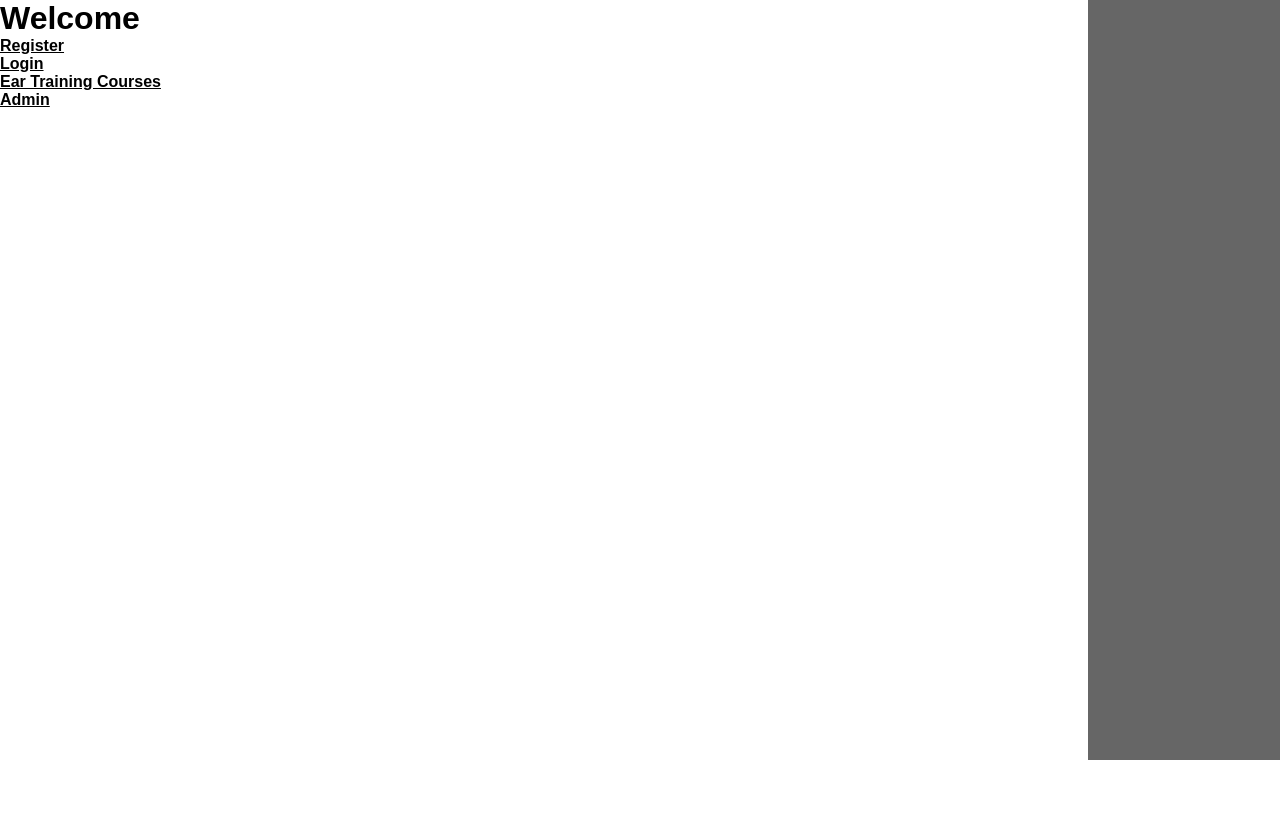
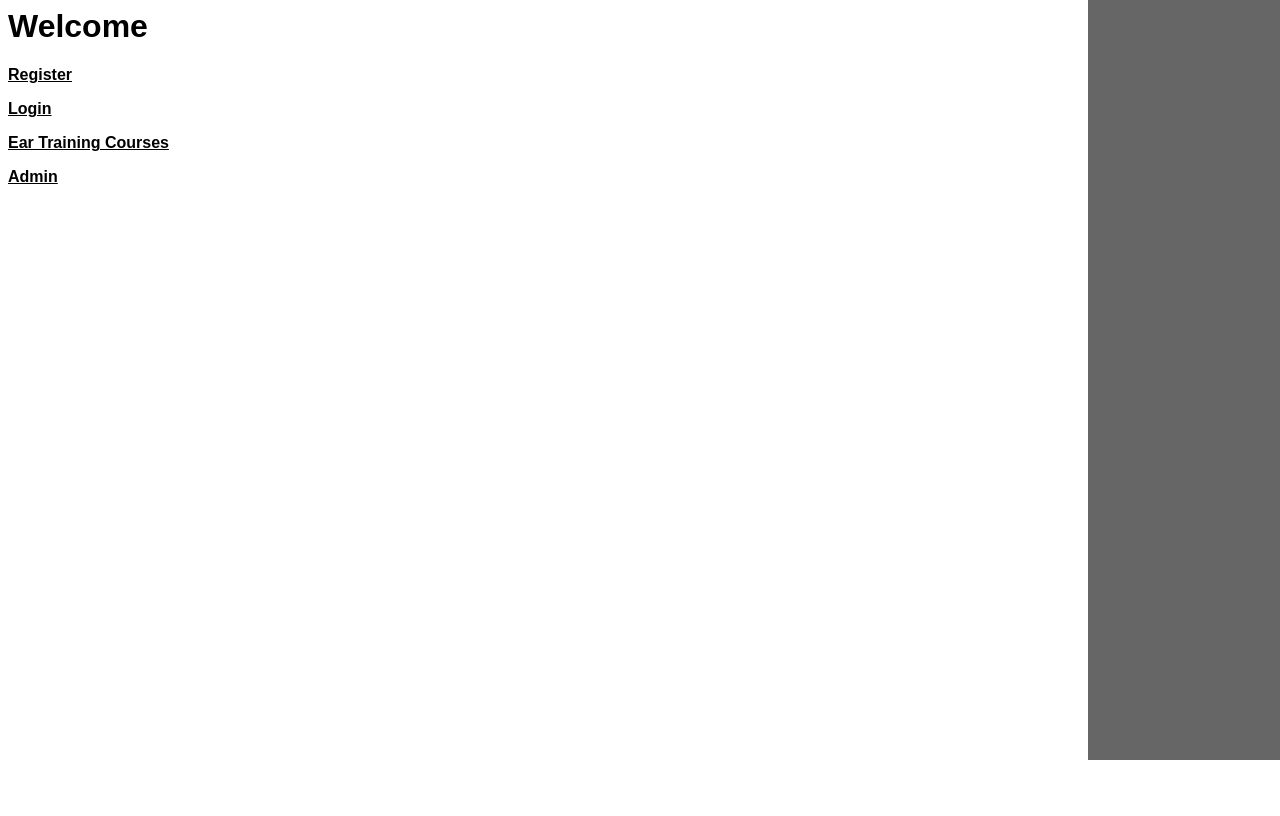
Before and after one commit to palmerev/intra-musical-project, a Django app: template intra_musical_project/ear_training_app/templates/ear_training_app/index.html in a window 1280 px wide. Before the commit the page ends 760 px from the top, so only its background shows below. Run offline with Django 3.2, Linux system fonts and the light colour scheme; the template is opened without the code that fills it, so the values that code supplies are empty; style sheets or scripts are compiled from the project's sources.

Commit message:
add SASS for ear_training.css

```diff
--- a/intra_musical_project/ear_training_app/static/ear_training_app/css/ear_training.css
+++ b/intra_musical_project/ear_training_app/static/ear_training_app/css/ear_training.scss
@@ -1,9 +1,3 @@
-* {
-  margin: 0;
-  box-sizing: border-box;
-  /*border: 1px solid red;*/
-}
-
 body {
   width: 100%;
   height: 100%;
```
